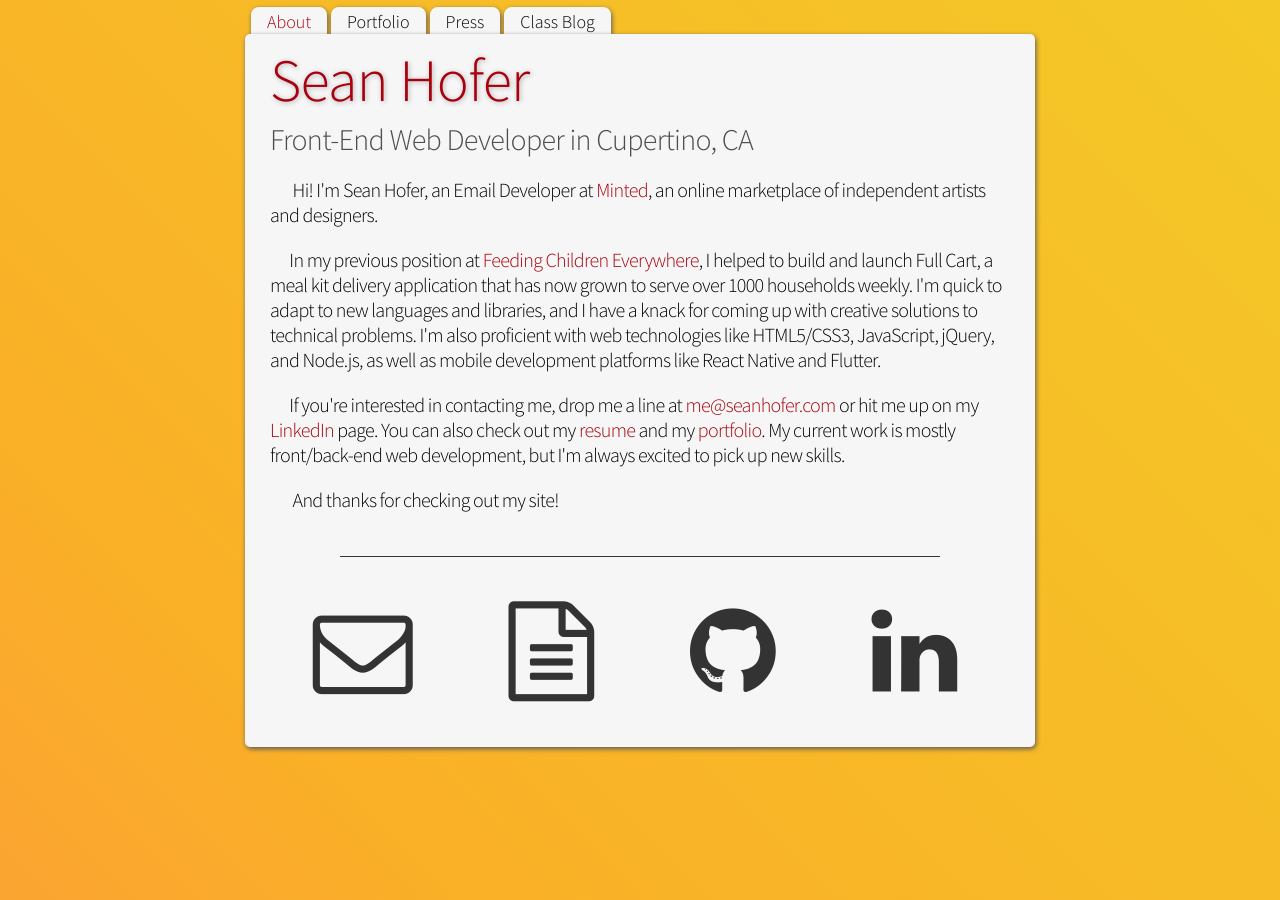
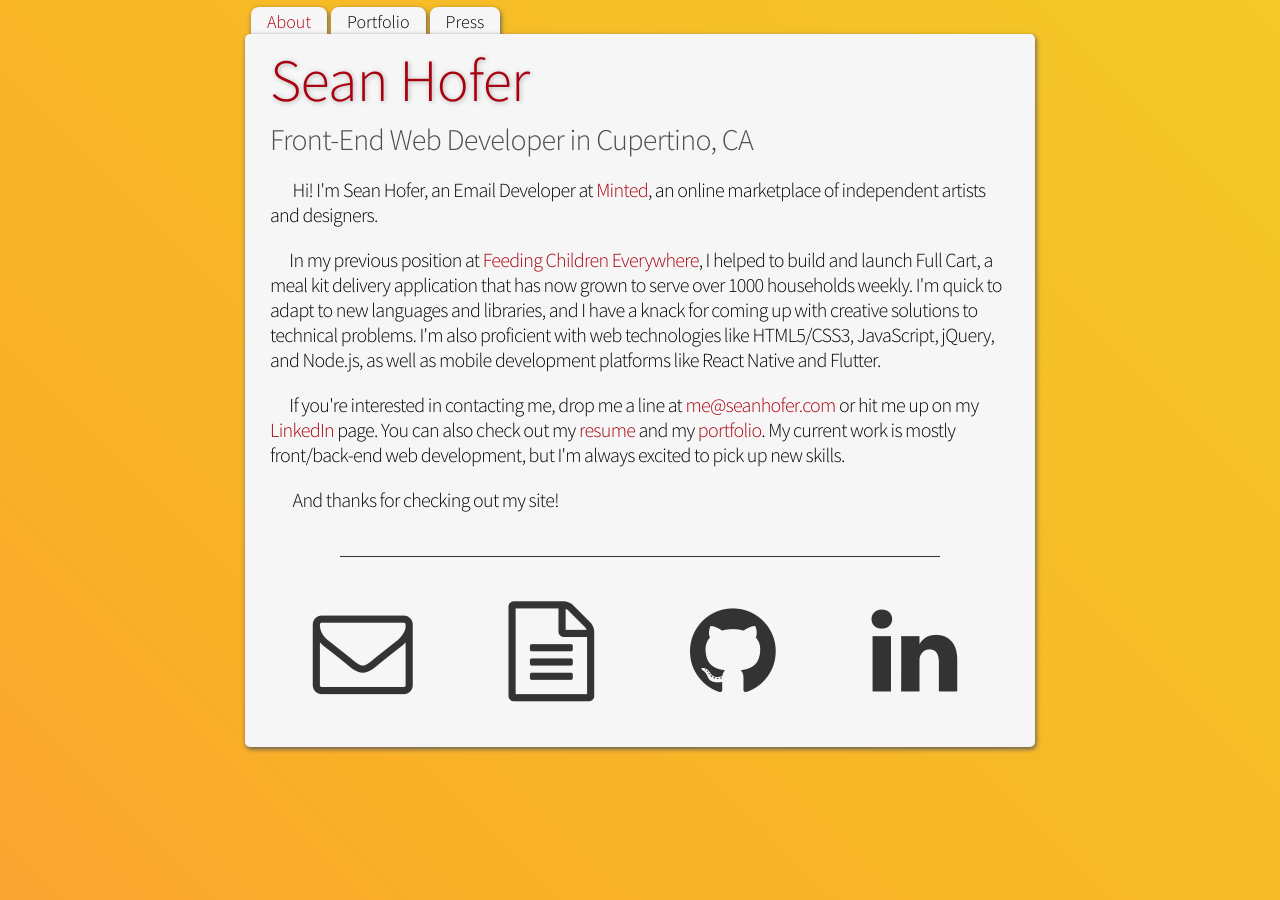
Before and after one commit to hofers/hofers.github.io, a Jekyll site: the page index.html, which Jekyll copies as it is, in a window 1280 px wide. Built offline with Jekyll 4.4.1, drawn with Linux system fonts in a browser that asks for light colours; nearby versions of some CDN libraries.

Commit message:
rename/remove blog from navigation, add to sitemap

```diff
--- a/_config.yml
+++ b/_config.yml
@@ -1,4 +1,4 @@
-permalink: /blog/:title
+permalink: /class-blog/:title
 
 plugins:
   - jekyll-redirect-from
--- a/_layouts/default.html
+++ b/_layouts/default.html
@@ -2,7 +2,7 @@
 <html lang="en">
 
 
-<title> Sean Hofer | Blog | {{ page.title }} </title>
+<title> Sean Hofer | Class Blog | {{ page.title }} </title>
 
 <head>
   <meta charset="UTF-8">
--- a/blog.html
+++ b/class-blog.html
@@ -30,7 +30,7 @@ permalink: /blog
     <a href="/" class="button">About</a>
     <a href="/portfolio" class="button">Portfolio</a>
     <a href="/press" class="button">Press</a>
-    <a href="/blog" class="button active">Class Blog</a>
+    <a href="/class-blog" class="button active">Class Blog</a>
   </div>
 
   <div id="main">
--- a/index.html
+++ b/index.html
@@ -28,7 +28,6 @@
     <a href="/" class="button active">About</a>
     <a href="/portfolio" class="button">Portfolio</a>
     <a href="/press" class="button">Press</a>
-    <a href="/blog" class="button">Class Blog</a>
   </div>
   <div id="main">
     <div id="about">
--- a/portfolio.html
+++ b/portfolio.html
@@ -27,7 +27,6 @@
     <a href="/" class="button">About</a>
     <a href="/portfolio" class="button active">Portfolio</a>
     <a href="/press" class="button">Press</a>
-    <a href="/blog" class="button">Class Blog</a>
   </div>
   <div id="main">
     <div id="about">
--- a/press.html
+++ b/press.html
@@ -27,7 +27,6 @@
     <a href="/" class="button">About</a>
     <a href="/portfolio" class="button">Portfolio</a>
     <a href="/press" class="button active">Press</a>
-    <a href="/blog" class="button">Class Blog</a>
   </div>
 
   <div id="main">
--- a/sitemap.txt
+++ b/sitemap.txt
@@ -2,3 +2,4 @@ https://seanhofer.com/
 https://seanhofer.com/portfolio
 https://seanhofer.com/resume
 https://seanhofer.com/press
+https://seanhofer.com/class-blog
```
